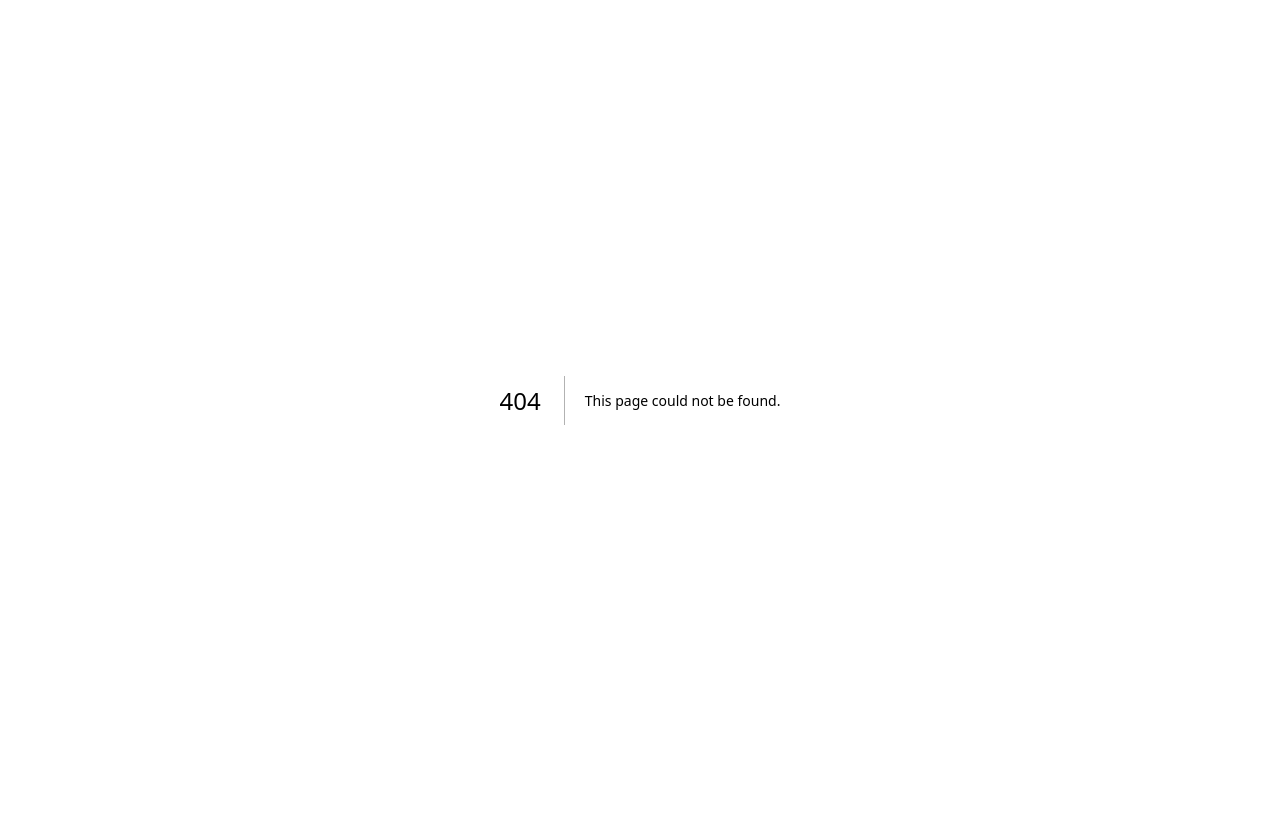
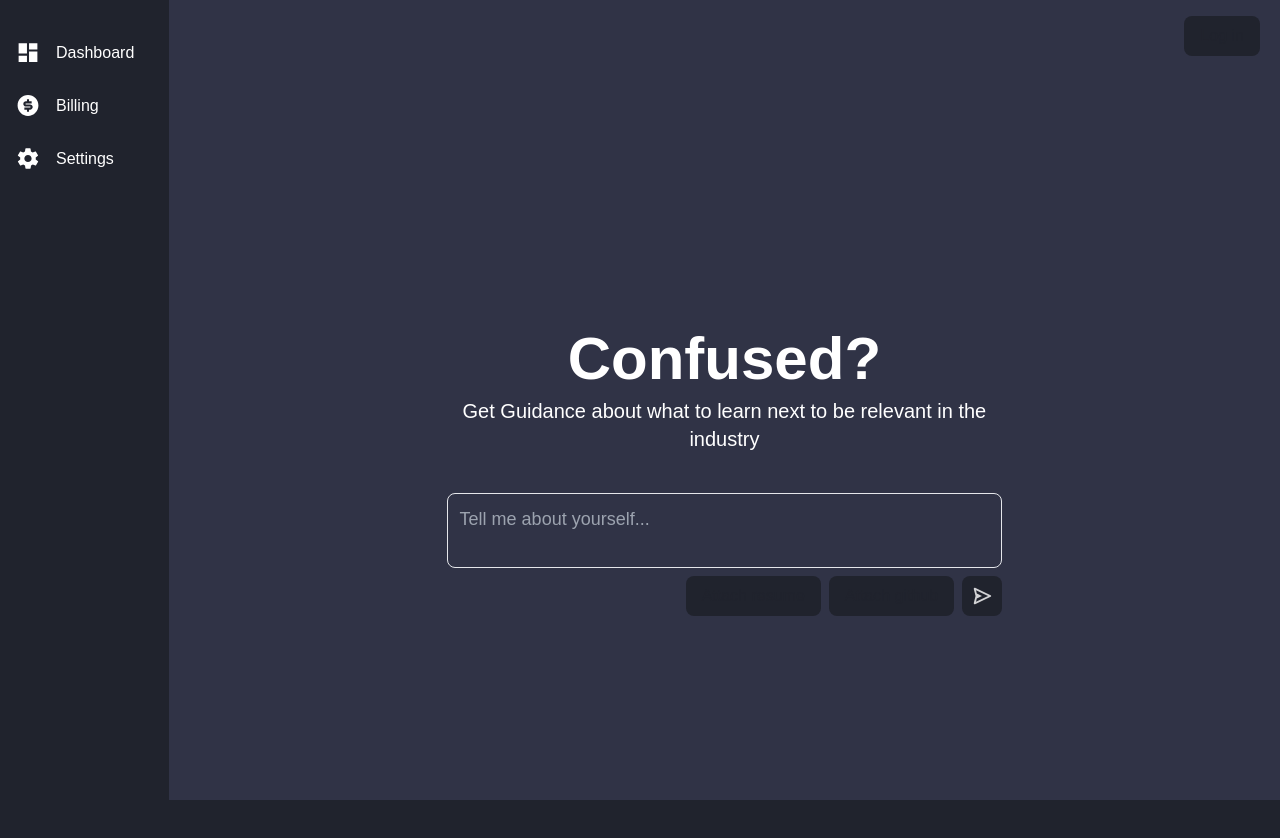
Before and after one commit to SatyanarayanPrashar/edloops-new, a Next.js app: page /ai-guidance in a window 1280 px wide. Before the commit this address had no page. Shown: the top 838 px of the page. Before the commit the page ends 800 px from the top, so only its background shows below. Built offline with nearby package versions, Linux system fonts and the light colour scheme; no server answers.

Commit message:
guidance ai UI

```diff
--- /dev/null
+++ b/src/app/(routes)/ai-guidance/layout.tsx
@@ -0,0 +1,30 @@
+import { SidebarWrapper } from "@/app/components/sidebar-wrapper";
+import { authOptions } from "@/lib/authOptions";
+import { Metadata } from "next";
+import { getServerSession } from 'next-auth';
+
+export const metadata: Metadata = {
+  title: {
+    template: "Edloops",
+    default: "Edloops",
+  },
+  description: "Course from students to students",
+  icons: {
+    icon: "/logo-dark.png",
+  }
+}
+
+export default async function Layout({
+  children,
+}: Readonly<{
+  children: React.ReactNode;
+}>) {
+  const session = await getServerSession(authOptions);
+  return (
+    <html lang="en">
+      <body className="mx-0">
+        <SidebarWrapper children={children} session={session}/>
+      </body>
+    </html>
+  );
+}
--- /dev/null
+++ b/src/app/(routes)/ai-guidance/page.tsx
@@ -0,0 +1,44 @@
+"use client";
+
+import Link from 'next/link';
+import { CgAdd } from "react-icons/cg";
+import { prisma } from '@/lib/prisma';
+// import { getServerSession } from 'next-auth';
+// import { authOptions } from "@/lib/authOptions";
+import AutoResizeTextarea from '@/app/components/autoresizing-Textarea';
+import { useState } from 'react';
+import Button from '@/app/components/button';
+import { BiSend } from 'react-icons/bi';
+
+export default function AIGuidance() {
+    // const session = await getServerSession(authOptions);
+
+    const [text, setText] = useState('');
+
+    const handleTextChange = (value: string) => {
+        setText(value);
+        console.log('Current text:', value);
+    };
+
+    return (
+        <div className="flex flex-col w-full justify-center items-center h-full">
+            <h2 className="text-white text-4xl md:text-6xl font-bold text-center">
+                Confused?
+            </h2>
+            <p className="text-white text-xl md:text-xl max-w-xl mt-2 mb-10 text-center">
+                Get Guidance about what to learn next to be relevant in the industry
+            </p>
+            <div className="relative w-full md:w-1/2 lg:w-1/2 flex flex-col gap-2">
+                <AutoResizeTextarea
+                    placeholder="Tell me about yourself..."
+                    onChange={handleTextChange}
+                />
+                <div className='flex justify-end gap-2'>
+                    <Button label='Attach resume' classname='m-0'/>
+                    <Button label='Attach github' classname='m-0'/>
+                    <div className="bg-[#20232D] w-10 h-10 text-white flex items-center justify-center rounded-lg"> <BiSend size={22} color="white" opacity={0.8}/> </div>
+                </div>
+            </div>
+        </div>
+    );
+}
--- a/src/app/(routes)/dashboard/page.tsx
+++ b/src/app/(routes)/dashboard/page.tsx
@@ -1,32 +1,54 @@
-import Link from 'next/link';
-import { CgAdd } from "react-icons/cg";
-import { prisma } from '@/lib/prisma';
-import { getServerSession } from 'next-auth';
-import { authOptions } from "@/lib/authOptions";
+import Link from 'next/link'
+import { CgAdd } from "react-icons/cg"
+import { prisma } from '@/lib/prisma'
+import { getServerSession } from 'next-auth'
+import { authOptions } from "@/lib/authOptions"
 
 export default async function DashBoard() {
-  const session = await getServerSession(authOptions);
+  const session = await getServerSession(authOptions)
+  const allCourses = await prisma.courses.findMany()
 
-  const allCourses = await prisma.courses.findMany();
-  // const publishedCourses = allCourses.filter(course => course.creatorId === Number(session?.user.id));
-  // const createdCourses = allCourses.filter(course => !course.published );
-
-  // const repeatedCourses = Array(20).fill(allCourses).flat(); to test grid
+  const repeatedCourses = Array(5).fill(allCourses).flat()
 
   return (
-    <div className="flex flex-col px-7 w-[100%] text-[#eceef8]">
-      <div className="grid grid-cols-1 sm:grid-cols-1 md:grid-cols-3 lg:grid-cols-5 gap-4">
-        <Link href={'/create-course'} className="relative flex flex-col justify-center items-center border-dashed border-[#eceef8] mb-10 border-[1px] rounded-lg w-full">
-          <div className="relative w-full pb-[56.25%]">
-            <div className="absolute inset-0 flex justify-center items-center">
+    <div className=" gap-5 flex flex-col px-7 w-[100%] text-[#eceef8]">
+      <div className="relative flex flex-col justify-center items-center border-dashed border-[#eceef8] border-[1px] rounded-lg w-full max-h-60 bg-slate-300/10 overflow-hidden">
+          <h2 className="absolute text-white/20 text-[6.5rem] md:text-[7rem] font-bold text-center">
+            Confused?
+          </h2>
+        <img src="documents-dark.png" className='absolute left-0 h-40 opacity-40'/>
+        <img src="reading-dark.png" className='absolute right-0 h-40 opacity-40'/>
+        <div className="relative w-full pb-[56.25%]">
+          <Link href={'/ai-guidance'} className="absolute inset-0 flex justify-center items-center text-xl md:text-xl hover:underline hover:text-blue-300">
+            <CgAdd size={24} />
+            Get Guidance about what to learn next to be relevant in the industry
+          </Link>
+        </div>
+      </div>
+
+      <div className="grid grid-cols-2 sm:grid-cols-2 md:grid-cols-3 lg:grid-cols-5 gap-4 overflow-hidden" >
+        <Link href={'/create-course'} className="relative flex flex-col justify-center items-center border-dashed border-[#eceef8] border-[1px] rounded-lg w-full overflow-hidden hover:underline hover:text-blue-300" >
+          <div className="relative w-full pb-[56.25%]" >
+            <div className="absolute inset-0 flex justify-center items-center" >
               <CgAdd size={24} />
               Create Course
             </div>
           </div>
         </Link>
+        <div  className="relative flex flex-col justify-center items-center border-dashed border-[#eceef8] border-[1px] rounded-lg w-full overflow-hidden">
+          <div className="relative w-full pb-[56.25%]">
+            <div className="absolute inset-0 flex justify-center items-center">
+              <CgAdd size={24} />
+              Create Quiz
+            </div>
+          </div>
+        </div>
       </div>
+
+      <h1 className='text-[1.5rem] my-4'>Explore Courses by Others</h1>
       <div className="grid grid-cols-1 sm:grid-cols-1 md:grid-cols-3 lg:grid-cols-5 gap-4">
-        {allCourses.map(course => (
+        {/* {allCourses.map(course => ( */}
+        {repeatedCourses.map(course => (
           <div key={course.id} className="relative overflow-hidden w-full">
             <Link href={`/course/${course.id}`}>
               <div className="relative w-full pb-[56.25%]">
@@ -38,23 +60,6 @@ export default async function DashBoard() {
           </div>
         ))}
       </div>
-
-      {/* Explore Courses Section */}
-      {/* <h1 className='text-[1.5rem]'>Explore Courses</h1>
-      <div className="grid grid-cols-1 sm:grid-cols-1 md:grid-cols-3 lg:grid-cols-5 gap-4">
-        {publishedCourses.map(course => (
-          <div key={course.id} className="relative overflow-hidden w-full">
-            <Link href={`/course/${course.id}`}>
-              <div className="relative w-full" style={{ paddingBottom: '56.25%' }}>
-                <img src={course.image || "default-course.jpg"}
-                    className="absolute inset-0 h-full w-full object-cover border-[1px] rounded-lg" />
-              </div>
-              <p className="mt-2">{course.title}</p>
-            </Link>
-          </div>
-        ))}
-      </div> */}
-
     </div>
-  );
+  )
 }
--- /dev/null
+++ b/src/app/components/autoresizing-Textarea.tsx
@@ -0,0 +1,53 @@
+"use client";
+
+import React, { useRef, useEffect, ChangeEvent } from 'react';
+
+interface AutoResizeTextareaProps {
+  onChange?: (value: string) => void;
+  placeholder?: string;
+}
+
+const AutoResizeTextarea: React.FC<AutoResizeTextareaProps> = ({ onChange, placeholder = "Tell me about yourself" }) => {
+  const textareaRef = useRef<HTMLTextAreaElement>(null);
+
+  const resizeTextarea = () => {
+    const textarea = textareaRef.current;
+    if (!textarea) return;
+
+    textarea.style.height = 'auto';
+    const singleLineHeight = 15;
+    const maxHeight = singleLineHeight * 5;
+
+    if (textarea.scrollHeight <= singleLineHeight) {
+      textarea.style.height = `${singleLineHeight}px`;
+    } else if (textarea.scrollHeight > maxHeight) {
+      textarea.style.height = `${maxHeight}px`;
+      textarea.style.overflowY = 'auto';
+    } else {
+      textarea.style.height = `${textarea.scrollHeight}px`;
+      textarea.style.overflowY = 'hidden';
+    }
+  };
+
+  useEffect(() => {
+    resizeTextarea();
+  }, []);
+
+  const handleChange = (event: ChangeEvent<HTMLTextAreaElement>) => {
+    resizeTextarea();
+    if (onChange) {
+      onChange(event.target.value);
+    }
+  };
+
+  return (
+    <textarea
+        ref={textareaRef}
+        className="w-full rounded-lg bg-transparent text-white border-[1px] p-3 text-[18px] resize-none overflow-hidden"
+        placeholder={placeholder}
+        onChange={handleChange}
+    />
+  );
+};
+
+export default AutoResizeTextarea;
```
Also changed, not shown: public/documents-dark.png (added), public/reading-dark.png (added).
